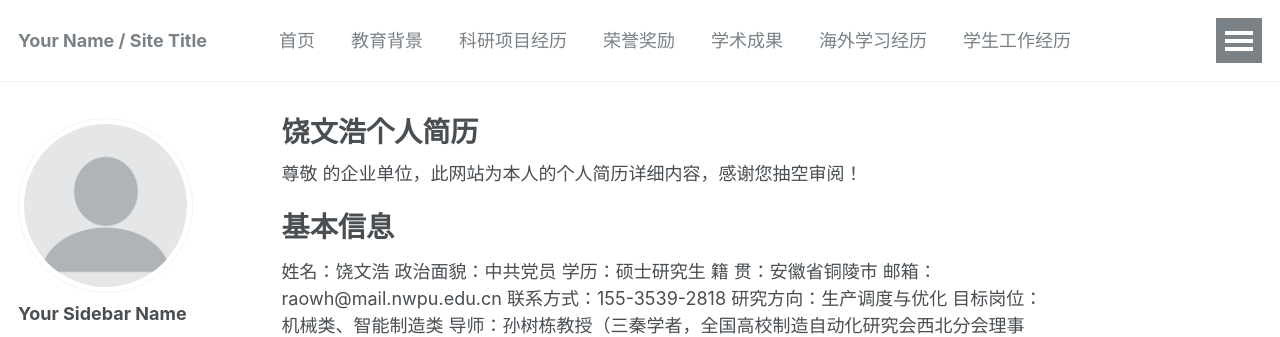
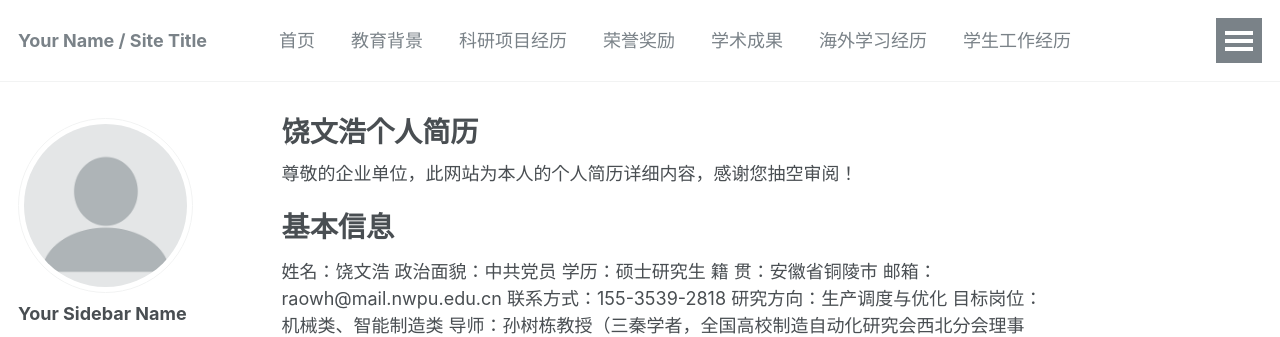
Before and after one commit to raowh/raowh.github.io, a Jekyll site: the page built from _pages/about.md, in a window 1280 px wide and 900 px high. Shown: the top 337 px of the window. Built offline with Jekyll 4.4.1, drawn with Linux system fonts in a browser that asks for light colours; some web fonts are replaced.

```diff
--- a/_pages/about.md
+++ b/_pages/about.md
@@ -8,14 +8,18 @@ redirect_from:
   - /about.html
 ---
 
-尊敬     的企业单位，此网站为本人的个人简历详细内容，感谢您抽空审阅！
+尊敬的企业单位，此网站为本人的个人简历详细内容，感谢您抽空审阅！
 
 基本信息
 ======
-姓名：饶文浩                        政治面貌：中共党员
-学历：硕士研究生                    籍    贯：安徽省铜陵市
-邮箱：raowh@mail.nwpu.edu.cn        联系方式：155-3539-2818
-研究方向：生产调度与优化             目标岗位：机械类、智能制造类
+姓名：饶文浩
+政治面貌：中共党员
+学历：硕士研究生
+籍    贯：安徽省铜陵市
+邮箱：raowh@mail.nwpu.edu.cn
+联系方式：155-3539-2818
+研究方向：生产调度与优化
+目标岗位：机械类、智能制造类
 导师：孙树栋教授（三秦学者，全国高校制造自动化研究会西北分会理事长）
 
 Getting started
```
